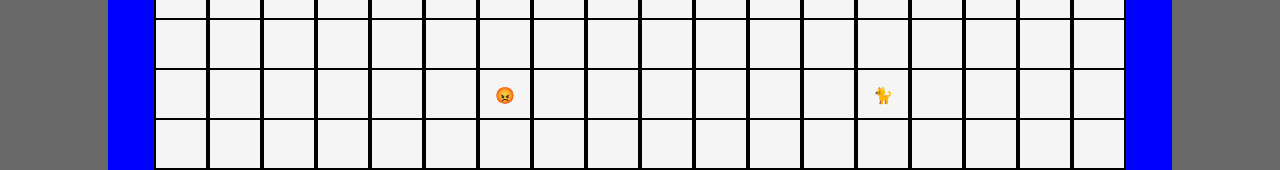
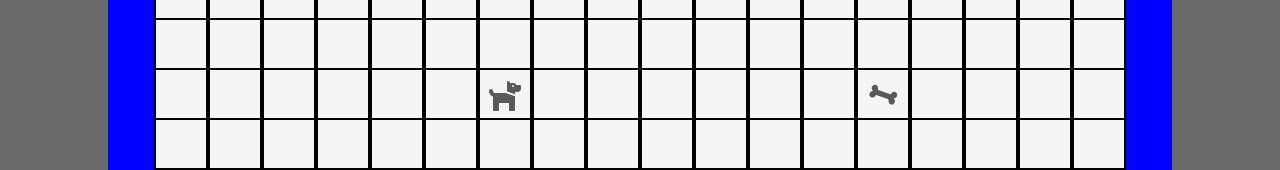
Before and after one commit to nkBrew/pathfinding-visualizer, a React (Create React App) app: page / in a window 1280 px wide. Shown: the part 272-442 px from the top of the page. Built offline with nearby package versions, Linux system fonts and the light colour scheme.

Commit message:
Changed finder and targets to FA icons. Added fontawesome to package.json

```diff
--- a/package.json
+++ b/package.json
@@ -3,6 +3,9 @@
   "version": "0.1.0",
   "private": true,
   "dependencies": {
+    "@fortawesome/fontawesome-svg-core": "^1.2.36",
+    "@fortawesome/free-solid-svg-icons": "^5.15.4",
+    "@fortawesome/react-fontawesome": "^0.1.16",
     "@testing-library/jest-dom": "^5.11.4",
     "@testing-library/react": "^11.1.0",
     "@testing-library/user-event": "^12.1.10",
--- a/src/PathfindingVisualizer/Grid/Node/Node.tsx
+++ b/src/PathfindingVisualizer/Grid/Node/Node.tsx
@@ -1,6 +1,8 @@
 import React from 'react';
 import './Node.css';
 import classNames from 'classnames';
+import { FontAwesomeIcon } from '@fortawesome/react-fontawesome';
+import { faBone, faDog } from '@fortawesome/free-solid-svg-icons';
 
 export type NodeType = {
   col: number;
@@ -20,6 +22,9 @@ export type NodeProps = {
   mouseUpHandler: (col: number, row: number) => void;
   mouseDownHandler: (col: number, row: number) => void;
 } & NodeType;
+
+const finderColor = 'rgb(89, 89, 89)';
+const targetColor = 'rgb(89, 89, 89)';
 
 const Node = ({
   icon,
@@ -64,7 +69,9 @@ const Node = ({
           })}
           style={styles}
         >
-          {logo ? <div className="node-center-align node-finder"> {logo}</div> : null}
+          {/* {logo ? <div className="node-center-align node-finder"> {logo}</div> : null} */}
+          {isFinder && <FontAwesomeIcon icon={faDog} size="2x" color={finderColor} />}
+          {isTarget && <FontAwesomeIcon icon={faBone} size="lg" transform={{ rotate: 20 }} color={targetColor} />}
         </div>
       </div>
     </div>
```
Also changed, not shown: 1 other file (tests, documents, lock files or other folders).
